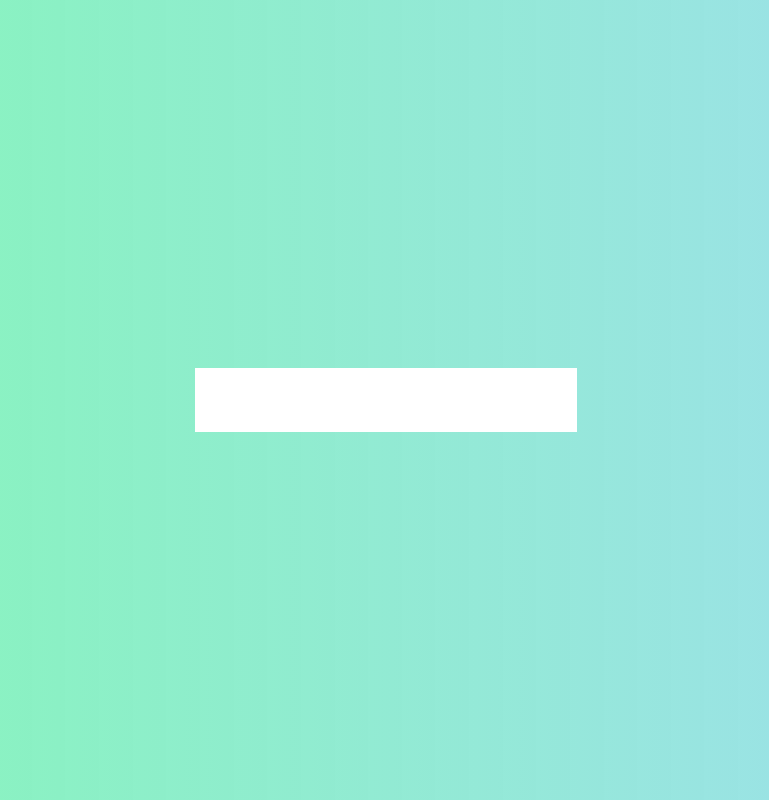
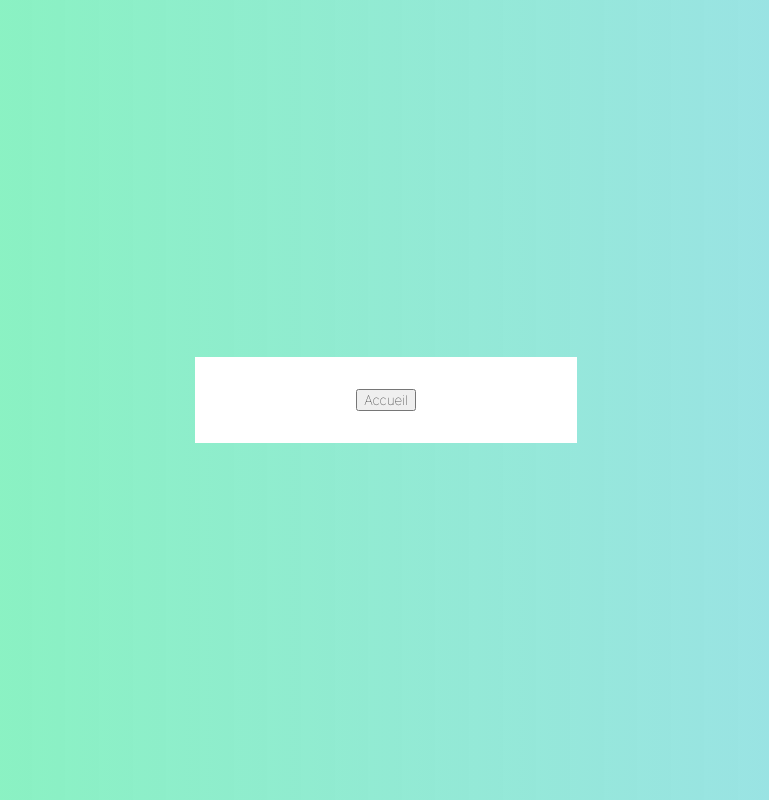
Before and after one commit to GloireMutaliko21/Js-quiz-app-react.Js, a React (Create React App) app: page / in a window 1280 px wide. Both pictures are taken after a click on the input "Commencer". Shown: the whole page, without its empty margins (254-1023 px from the left). Built offline with nearby package versions, Linux system fonts and the light colour scheme.

Commit message:
feat: partager l'etat entre les composants

```diff
--- a/src/components/App.js
+++ b/src/components/App.js
@@ -2,12 +2,14 @@ import React from 'react';
 import { useState } from "react";
 import Accueil from './Accueil';
 import '../styles/app.css'
+import Quiz from './Quiz';
 
 function App(props) {
   const [isBegin, setIsBegin] = useState([])
   return (
     <div className='container'>
       <Accueil isBegin={isBegin} setIsBegin={setIsBegin}/>
+      <Quiz isBegin={isBegin} setIsBegin={setIsBegin}/>
     </div>
   )
 }
--- /dev/null
+++ b/src/components/Quiz.jsx
@@ -0,0 +1,18 @@
+import React from "react";
+
+function Quiz({ isBegin, setIsBegin }) {
+    if (isBegin) {
+        return null
+    }
+    return (
+        <div>
+
+            <input type="submit" value="Accueil" onClick={() => {
+                setIsBegin(!isBegin);
+            }} />
+        </div>
+    )
+
+}
+
+export default Quiz;
```
